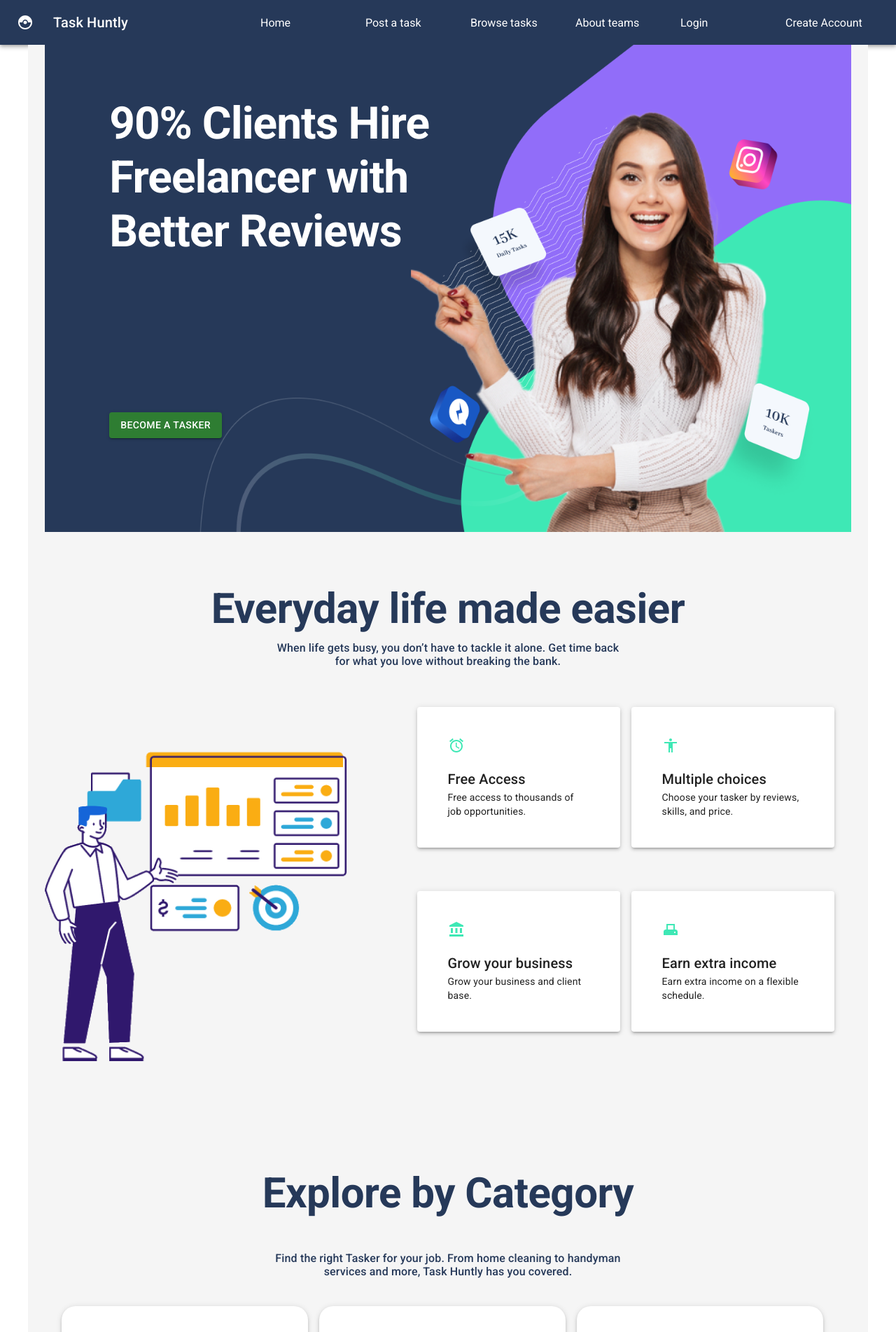
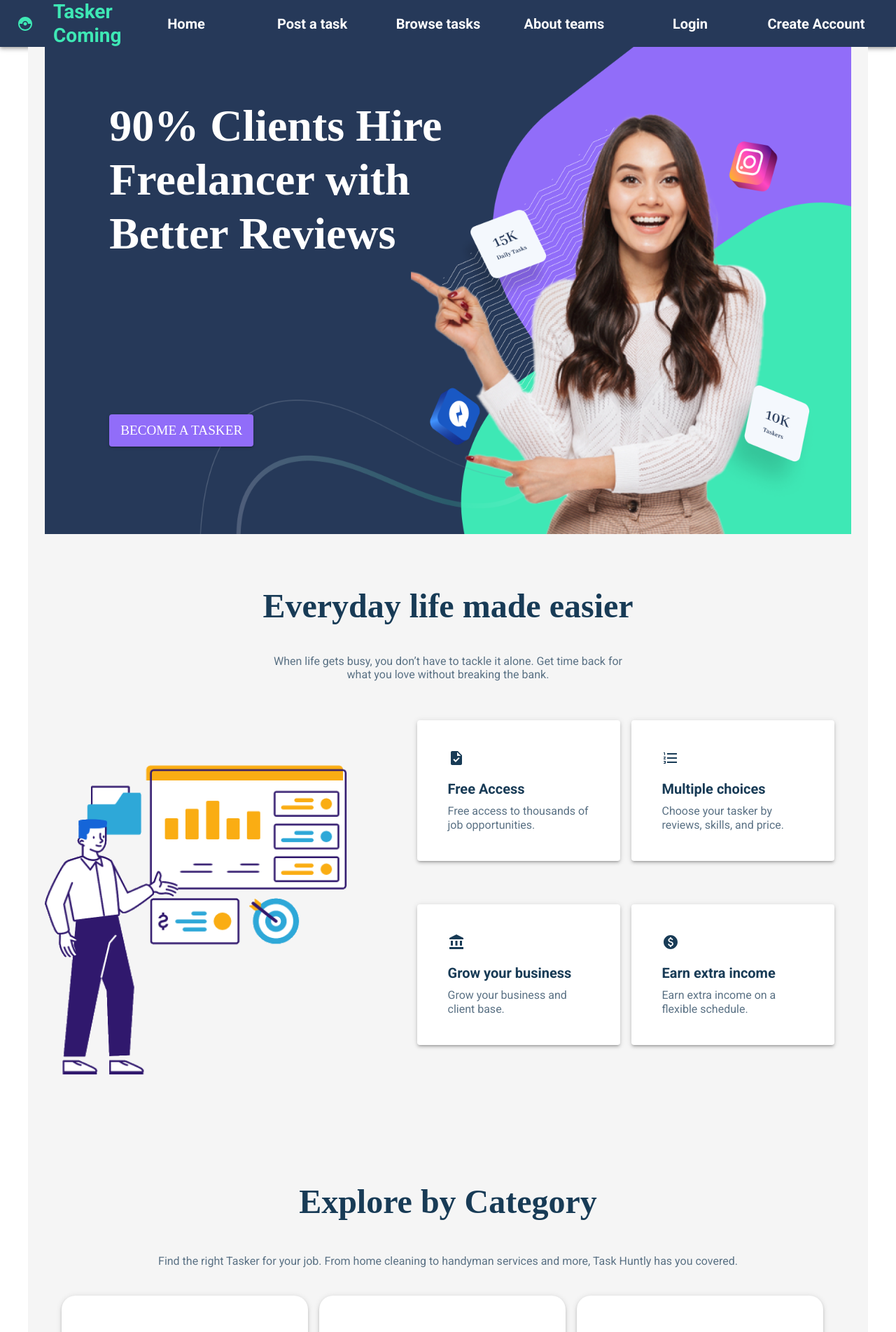
Before and after one commit to TaskComing/Tasker-Coming-Front-end, a React (Create React App) app: page / in a window 1280 px wide. Shown: the top 1903 px of the page at 70% size. Built offline with nearby package versions, Linux system fonts and the light colour scheme.

Commit message:
homepage1

```diff
--- a/src/App.js
+++ b/src/App.js
@@ -1,5 +1,7 @@
 import React from 'react';
+import { ThemeProvider } from '@mui/material/styles';
 import { BrowserRouter, Routes, Route } from 'react-router-dom';
+import Theme from './Theme/Theme';
 import Layout from './pages/Layout';
 import Home from './pages/homepage/Home';
 import AboutTeam from './pages/AboutTeam';
@@ -11,6 +13,7 @@ import Error from './pages/Error';
 
 function App() {
   return (
+    <ThemeProvider theme={Theme}>
       <BrowserRouter>
         <Routes>
           <Route path="/" element={<Layout />}>
@@ -24,6 +27,7 @@ function App() {
           </Route>
         </Routes>
       </BrowserRouter>
+    </ThemeProvider>
   );
 }
 
--- /dev/null
+++ b/src/Theme/Theme.js
@@ -0,0 +1,69 @@
+import { createTheme } from '@mui/material/styles';
+
+const Theme = createTheme({
+  palette: {
+    primary: {
+      main: '#263959',
+      lightBlueBg: '#f4f8fd',
+      lightGreenBg: '#E6EFEC',
+    },
+    button: {
+      greenBtn: '#3EE8B5',
+      yellowBtn: '#FFDDA9',
+      purpleBtn: '#916DF9',
+      pinkBtn: '#FD346E',
+      greyBtn: '#A4A3A1',
+      blueBtn: '#1565D8',
+    },
+    font: {
+      green: '#3EE8B5',
+      white: '#fff',
+      black: '#000',
+      title: '#183B56',
+      orange: '#F9AD13',
+      darkGrey: '#5A7184',
+      grey: '#999999',
+      pink: '#FD346E',
+    },
+  },
+  typography: {
+    fontFamily: 'Poppins',
+    h1: {
+      fontSize: '64px',
+      fontWeight: 700,
+      lineHeight: 1.2,
+    },
+    h2: {
+      fontSize: '48px',
+      fontWeight: 700,
+      lineHeight: 1.2,
+    },
+    h3: {
+      fontSize: '36px',
+      fontWeight: 700,
+      lineHeight: 1.2,
+    },
+    h4: {
+      fontSize: '28px',
+      fontWeight: 700,
+      lineHeight: 1.2,
+    },
+    logo: {
+      fontSize: '28px',
+      fontWeight: 700,
+      lineHeight: 1.2,
+    },
+    subtitle: {
+      fontSize: '20px',
+      fontWeight: 600,
+      lineHeight: 1.2,
+    },
+    description: {
+      fontSize: '16px',
+      fontWeight: 400,
+      lineHeight: 1.2,
+    },
+  },
+});
+
+export default Theme;
--- a/src/pages/Layout.js
+++ b/src/pages/Layout.js
@@ -9,7 +9,6 @@ import { CatchingPokemon } from '@mui/icons-material';
 
 const headerStyles = {
   appBar: {
-    backgroundColor: '#263959',
     position: 'static',
     padding: '0px',
     margin: '0px',
@@ -18,15 +17,15 @@ const headerStyles = {
     display: 'flex',
     flexDirection: 'row',
     justifyContent: 'space-between',
+    height: '60px',
+    padding: '0px',
   },
   listItem: {
-    width: '150px',
-    textAlign: 'center',
-    margin: '0px',
+    width: '180px',
+    height: '60px',
     ':hover': {
-      backgroundColor: '#3EE8B5',
+      backgroundColor: 'button.greenBtn',
       cursor: 'pointer',
-      color: '#fff',
     },
   },
 };
@@ -37,45 +36,51 @@ function Layout() {
       <AppBar sx={headerStyles.appBar}>
         <Toolbar>
           {/** Logo icon */}
-          <IconButton size="large" edge="start" color="inherit" aria-label="logo" sx={{ mr: 2 }}>
+          <IconButton
+            size="large"
+            edge="start"
+            color="inherit"
+            aria-label="logo"
+            sx={{ mr: 2, color: 'font.green' }}
+          >
             <CatchingPokemon />
           </IconButton>
 
           {/** Website title */}
-          <Typography variant="h6" component="div" sx={{ flexGrow: 1 }}>
-            Task Huntly
+          <Typography variant="logo" component="div" sx={{ flexGrow: 1, color: 'font.green' }}>
+            Tasker Coming
           </Typography>
 
           {/** navigation */}
           <List sx={headerStyles.list}>
             <ListItem sx={headerStyles.listItem}>
               <Link to="/" className="link">
-                Home
+                <Typography variant="subtitle">Home</Typography>
               </Link>
             </ListItem>
             <ListItem sx={headerStyles.listItem}>
               <Link to="/post-task" className="link">
-                Post a task
+                <Typography variant="subtitle">Post a task</Typography>
               </Link>
             </ListItem>
             <ListItem sx={headerStyles.listItem}>
               <Link to="/browse-task" className="link">
-                Browse tasks
+                <Typography variant="subtitle">Browse tasks</Typography>
               </Link>
             </ListItem>
             <ListItem sx={headerStyles.listItem}>
               <Link to="/about-team" className="link">
-                About teams
+                <Typography variant="subtitle">About teams</Typography>
               </Link>
             </ListItem>
             <ListItem sx={headerStyles.listItem}>
               <Link to="/login" className="link">
-                Login
+                <Typography variant="subtitle">Login</Typography>
               </Link>
             </ListItem>
             <ListItem sx={headerStyles.listItem}>
               <Link to="/create-account" className="link">
-                Create Account
+                <Typography variant="subtitle">Create Account</Typography>
               </Link>
             </ListItem>
           </List>
--- a/src/pages/homepage/Card.js
+++ b/src/pages/homepage/Card.js
@@ -11,11 +11,18 @@ function Card() {
       {CardData.map((item) => (
         <Grid item xs={6} paddingY={3}>
           <Paper elevation={3} className="paper">
-            <Icon className="cardIcon">{item.icon}</Icon>
-            <Typography variant="h6" component="h2">
+            <Icon className="cardIcon" sx={{ color: 'font.title' }}>
+              {item.icon}
+            </Icon>
+            <Typography
+              variant="subtitle"
+              component="h2"
+              color="font.title"
+              sx={{ marginBottom: '10px' }}
+            >
               {item.title}
             </Typography>
-            <Typography variant="body2" component="p">
+            <Typography variant="description" component="p" color="font.darkGrey">
               {item.description}
             </Typography>
           </Paper>
--- a/src/pages/homepage/CardData.js
+++ b/src/pages/homepage/CardData.js
@@ -1,18 +1,18 @@
-import AccessAlarmIcon from '@mui/icons-material/AccessAlarm';
-import AccessibilityIcon from '@mui/icons-material/Accessibility';
 import AccountBalanceIcon from '@mui/icons-material/AccountBalance';
-import AdfScannerIcon from '@mui/icons-material/AdfScanner';
+import TaskIcon from '@mui/icons-material/Task';
+import FormatListNumberedIcon from '@mui/icons-material/FormatListNumbered';
+import PaidIcon from '@mui/icons-material/Paid';
 
 const CardData = [
   {
     id: 0,
-    icon: <AccessAlarmIcon />,
+    icon: <TaskIcon />,
     title: 'Free Access',
     description: 'Free access to thousands of job opportunities.',
   },
   {
     id: 1,
-    icon: <AccessibilityIcon />,
+    icon: <FormatListNumberedIcon />,
     title: 'Multiple choices',
     description: 'Choose your tasker by reviews, skills, and price.',
   },
@@ -24,7 +24,7 @@ const CardData = [
   },
   {
     id: 3,
-    icon: <AdfScannerIcon />,
+    icon: <PaidIcon />,
     title: 'Earn extra income',
     description: 'Earn extra income on a flexible schedule.',
   },
--- a/src/pages/homepage/Category.js
+++ b/src/pages/homepage/Category.js
@@ -18,11 +18,11 @@ function Category() {
               ':hover': {
                 backgroundColor: '#263959',
                 cursor: 'pointer',
-                color: '#fff',
+                color: 'font.white',
               },
             }}
           >
-            <IconButton aria-label="cleaning" size="large">
+            <IconButton aria-label="cleaning" size="large" sx={{ color: 'font.orange' }}>
               {item.icon}
             </IconButton>
 
@@ -35,10 +35,18 @@ function Category() {
                 textAlign: 'center',
               }}
             >
-              <Typography variant="h6" component="p">
+              <Typography
+                variant="subtitle"
+                component="p"
+                /* color="font.title" */
+              >
                 {item.title}
               </Typography>
-              <Typography variant="subtitle2" component="p" marginY={1}>
+              <Typography
+                variant="description"
+                component="p"
+                marginY={1} /* color="font.darkGrey" */
+              >
                 {item.num}
               </Typography>
             </Box>
--- a/src/pages/homepage/Home.css
+++ b/src/pages/homepage/Home.css
@@ -28,13 +28,14 @@
 }
 .cardIcon {
   margin-bottom: 20px;
-  color: #3ee8b5;
 }
 
 .link {
   list-style: none;
   text-decoration: none;
   color: white;
+  text-align: center;
+  margin: 0 auto;
 }
 .img {
   width: 55px;
--- a/src/pages/homepage/Home.js
+++ b/src/pages/homepage/Home.js
@@ -4,61 +4,62 @@ import Box from '@mui/material/Box';
 import Container from '@mui/material/Container';
 import Typography from '@mui/material/Typography';
 import Button from '@mui/material/Button';
-import { createTheme, ThemeProvider } from '@mui/material/styles';
 import Card from './Card';
 import Category from './Category';
 
-/* Customize the variants  */
-const theme = createTheme({
-  typography: {
+const homepageStyles = {
   h1: {
-      color: '#fff',
-      fontWeight: 900,
-      fontSize: 64,
+    color: 'font.white',
     position: 'absolute',
     top: '10%',
     left: '8%',
     width: 500,
-      lineHeight: 1.2,
   },
   h2: {
-      fontWeight: 900,
-      marginBottom: 10,
-      color: '#263959',
+    marginBottom: 5,
+    color: 'font.title',
   },
   subtitle1: {
-      fontWeight: 500,
     width: 500,
     margin: 'auto',
-      lineHeight: 1.2,
-      color: '#263959',
+    color: 'font.darkGrey',
   },
+  section3: {
+    marginBottom: 10,
+    color: 'font.title',
+    textAlign: 'center',
+    margin: 'auto',
+    marginTop: '6%',
   },
-});
+};
 
 function Home() {
   return (
     <div className="Homepage">
       <Container className="bgColor">
-        <ThemeProvider theme={theme}>
         {/** section 1 */}
         <Box className="section1">
-            <Typography variant="h1" component="h2">
+          <Typography variant="h1" component="h2" sx={homepageStyles.h1}>
             90% Clients Hire Freelancer with Better Reviews
           </Typography>
-            <Button variant="contained" color="success" className="btn">
+          <Button
+            variant="contained"
+            color="success"
+            className="btn"
+            sx={{ bgcolor: 'button.purpleBtn', fontSize: '1.2rem' }}
+          >
             Become a Tasker
           </Button>
         </Box>
 
         {/** section 2 */}
         <Box className="textCenter">
-            <Typography variant="h2" component="h2">
+          <Typography variant="h2" component="h2" sx={homepageStyles.h2}>
             Everyday life made easier
           </Typography>
-            <Typography variant="subtitle1" component="p">
-              When life gets busy, you don’t have to tackle it alone. Get time back for what you
-              love without breaking the bank.
+          <Typography variant="description" component="p" sx={homepageStyles.subtitle1}>
+            When life gets busy, you don’t have to tackle it alone. Get time back for what you love
+            without breaking the bank.
           </Typography>
         </Box>
 
@@ -76,28 +77,21 @@ function Home() {
 
         <Grid container rowSpacing={5} columnSpacing={2} marginTop={5} marginBottom={10}>
           <Grid xs={12} item>
-              <Typography
-                variant="h2"
-                component="h2"
-                sx={{
-                  textAlign: 'center',
-                  margin: 'auto',
-                  marginTop: '6%',
-                }}
-              >
+            <Typography variant="h2" component="h2" sx={homepageStyles.section3}>
               Explore by Category
             </Typography>
             <Typography
-                variant="subtitle1"
+              variant="description"
               component="p"
               sx={{
                 textAlign: 'center',
                 margin: 'auto',
                 marginTop: '4%',
+                color: 'font.darkGrey',
               }}
             >
-                Find the right Tasker for your job. From home cleaning to handyman services and
-                more, Task Huntly has you covered.
+              Find the right Tasker for your job. From home cleaning to handyman services and more,
+              Task Huntly has you covered.
             </Typography>
           </Grid>
 
@@ -105,7 +99,6 @@ function Home() {
             <Category />
           </Grid>
         </Grid>
-        </ThemeProvider>
       </Container>
     </div>
   );
```
Lines whose indentation alone changed are shown as unchanged.
